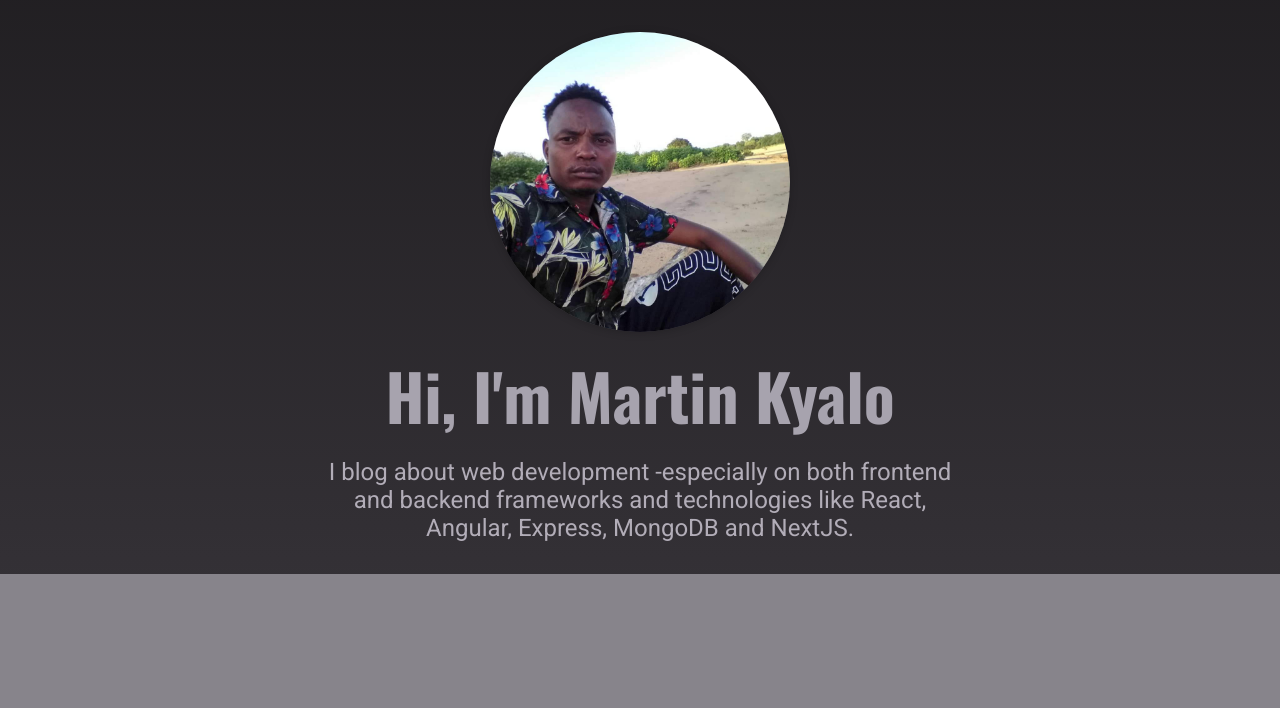
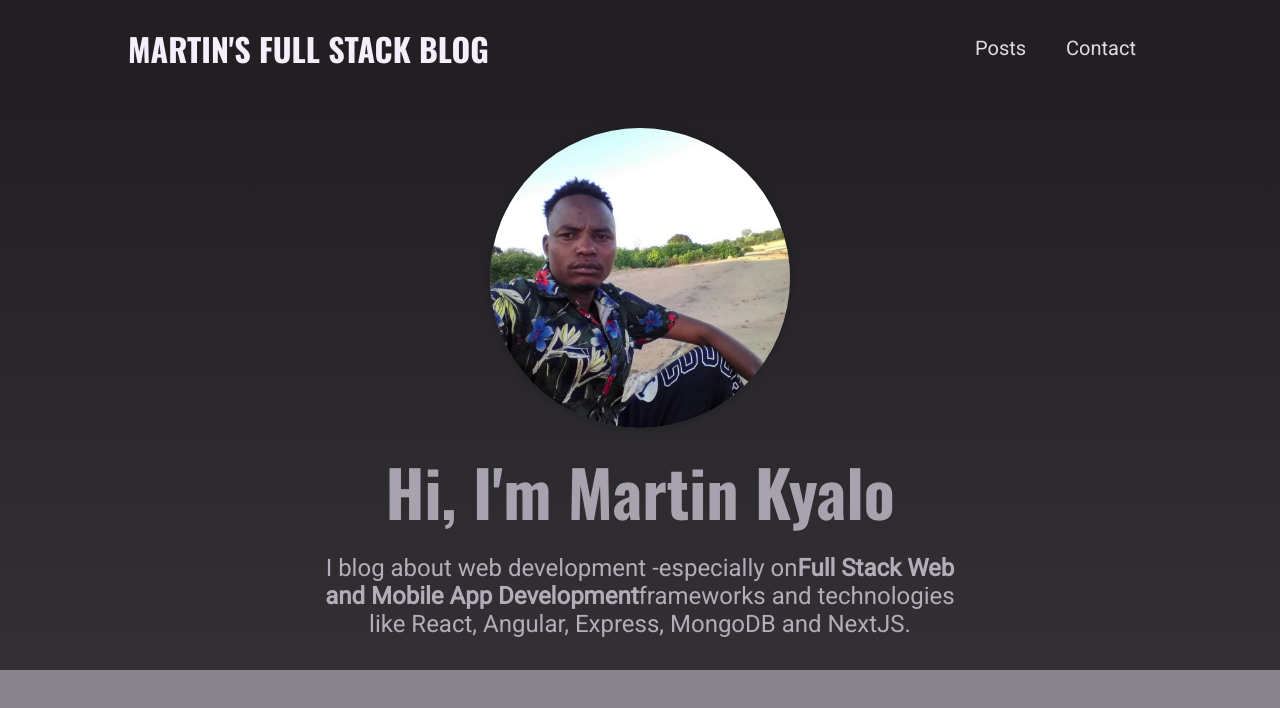
Before and after one commit to Martinkkyalo10/Blog-Website-Project, a Next.js app in the folder Blog-website/: page / in a window 1280 px wide. Shown: the top 708 px of the page. Built offline with nearby package versions, Linux system fonts and the light colour scheme.

Commit message:
Layout, Logo and Main Navigation components and css styles added

```diff
--- /dev/null
+++ b/Blog-website/components/PostHeader.module.css
@@ -0,0 +1,37 @@
+.header {
+  padding-bottom: var(--size-8);
+  border-bottom: 8px solid var(--color-primary-100);
+  margin: var(--size-4) 0;
+  display: flex;
+  flex-direction: column-reverse;
+  justify-content: space-between;
+  align-items: center;
+  gap: 1rem;
+}
+
+.header h1 {
+  font-size: var(--size-8);
+  color: var(--color-primary-500);
+  margin: 0;
+  line-height: initial;
+  text-align: center;
+}
+
+.header img {
+  object-fit: cover;
+  width: 200px;
+  height: 120px;
+}
+
+@media (min-width: 768px) {
+  .header {
+    margin: var(--size-8) 0;
+    flex-direction: row;
+    align-items: flex-end;
+  }
+
+  .header h1 {
+    font-size: var(--size-16);
+    text-align: left;
+  }
+}
--- a/Blog-website/components/home-page-components/Hero.js
+++ b/Blog-website/components/home-page-components/Hero.js
@@ -15,7 +15,10 @@ export default function Hero() {
       </div>
       <h1> Hi, I'm Martin Kyalo</h1>
       <p>
-        I blog about web development -especially on both frontend and backend
+        I blog about web development -especially on
+        <span>
+          <b>Full Stack Web and Mobile App Development</b>
+        </span>
         frameworks and technologies like React, Angular, Express, MongoDB and
         NextJS.
       </p>
--- /dev/null
+++ b/Blog-website/components/layout/Layout.js
@@ -0,0 +1,11 @@
+import React, { Fragment } from "react";
+import MainNavigation from "./MainNavigation";
+
+export default function Layout(props) {
+  return (
+    <Fragment>
+      <MainNavigation />
+      <main>{props.children}</main>
+    </Fragment>
+  );
+}
--- /dev/null
+++ b/Blog-website/components/layout/Logo.js
@@ -0,0 +1,6 @@
+import React from "react";
+import classes from "./Logo.module.css";
+
+export default function Logo() {
+  return <div className={classes.logo}>Martin's Full Stack Blog</div>;
+}
--- /dev/null
+++ b/Blog-website/components/layout/Logo.module.css
@@ -0,0 +1,13 @@
+.logo {
+  text-transform: uppercase;
+  font-size: var(--size-5);
+  font-weight: bold;
+  font-family: "Oswald", sans-serif;
+  color: var(--color-grey-50);
+}
+
+@media (min-width: 768px) {
+  .logo {
+    font-size: var(--size-8);
+  }
+}
--- /dev/null
+++ b/Blog-website/components/layout/MainNavigation.js
@@ -0,0 +1,26 @@
+import React from "react";
+import Link from "next/link";
+import Logo from "./Logo";
+import classes from "./MainNavigation.module.css";
+
+export default function MainNavigation() {
+  return (
+    <header className={classes.header}>
+      <Link href="/">
+        <a>
+          <Logo />
+        </a>
+      </Link>
+      <nav>
+        <ul>
+          <li>
+            <Link href="/posts">Posts</Link>
+          </li>
+          <li>
+            <Link href="/contact">Contact</Link>
+          </li>
+        </ul>
+      </nav>
+    </header>
+  );
+}
--- /dev/null
+++ b/Blog-website/components/layout/MainNavigation.module.css
@@ -0,0 +1,42 @@
+.header {
+  width: 100%;
+  height: 6rem;
+  background-color: var(--color-grey-900);
+  display: flex;
+  justify-content: space-between;
+  align-items: center;
+  padding: 0 10%;
+}
+
+.header ul {
+  list-style: none;
+  display: flex;
+  align-items: baseline;
+  margin: 0;
+  padding: 0;
+}
+
+.header li {
+  margin: 0 var(--size-4);
+}
+
+.header a {
+  color: var(--color-grey-100);
+  font-size: var(--size-4);
+}
+
+.header a:hover,
+.header a:active,
+.header a.active {
+  color: var(--color-grey-200);
+}
+
+@media (min-width: 768px) {
+  .header ul {
+    gap: 0.5rem;
+  }
+
+  .header a {
+    font-size: var(--size-5);
+  }
+}
--- a/Blog-website/pages/_app.js
+++ b/Blog-website/pages/_app.js
@@ -1,7 +1,12 @@
-import '../styles/globals.css'
+import "../styles/globals.css";
+import Layout from "./../components/layout/Layout";
 
 function MyApp({ Component, pageProps }) {
-  return <Component {...pageProps} />
+  return (
+    <Layout>
+      <Component {...pageProps} />
+    </Layout>
+  );
 }
 
-export default MyApp
+export default MyApp;
```
Also changed, not shown: Blog-website/components/PostContent.module.css (added, +26 -0 lines), Blog-website/components/PostGrid.module.css (added, +9 -0 lines), Blog-website/components/PostItem.module.css (added, +37 -0 lines).
